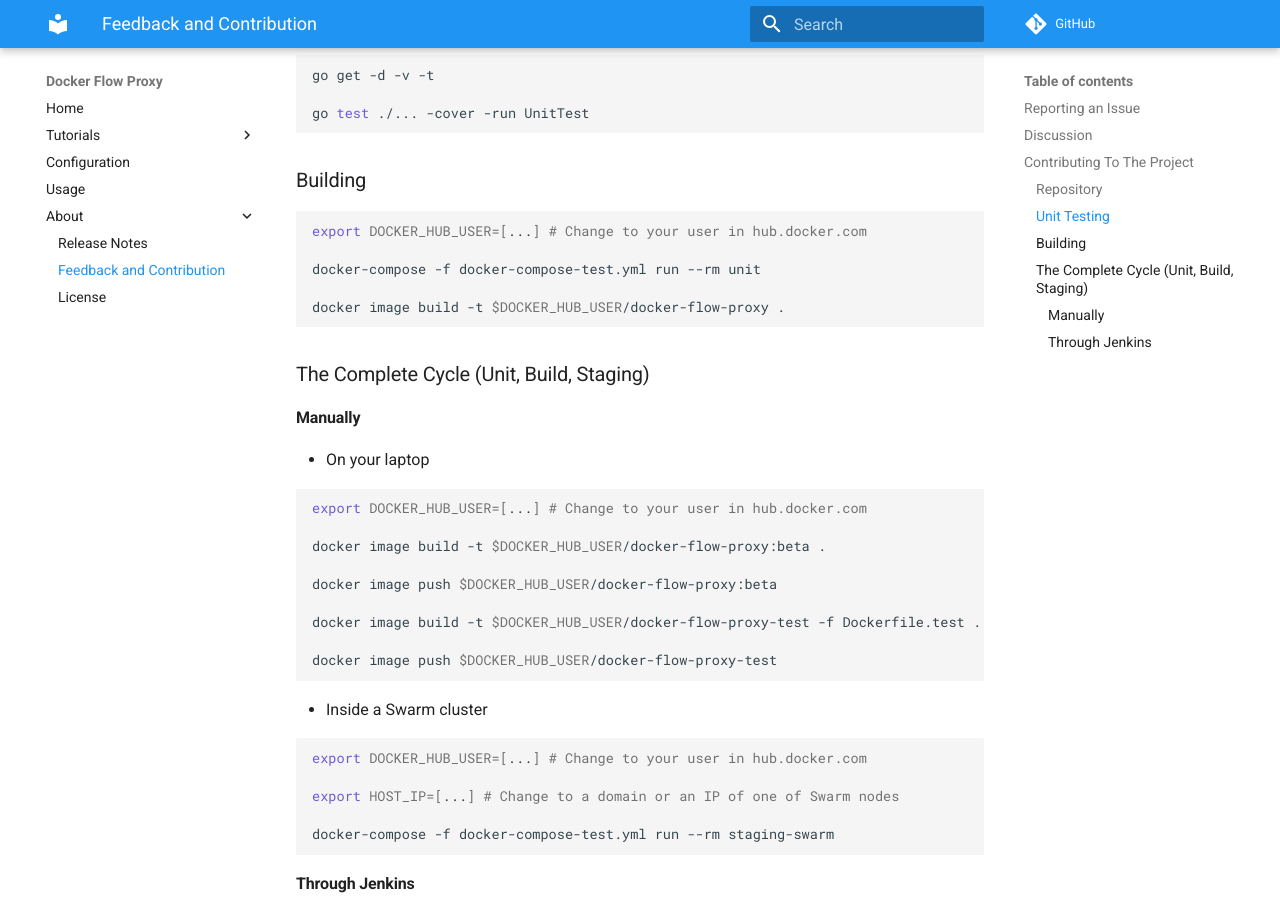
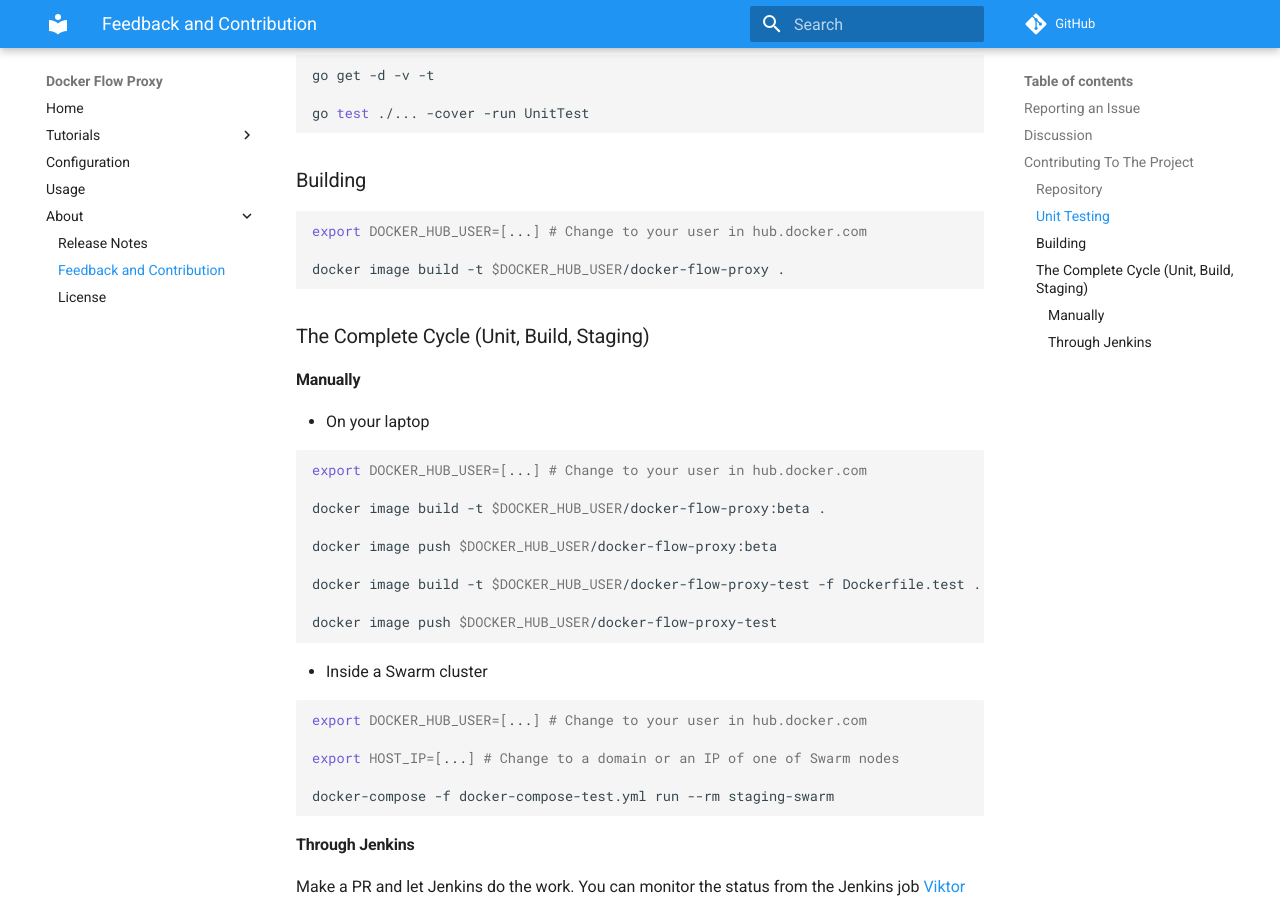
Before and after one commit to docker-flow/docker-flow-proxy, an MkDocs documentation site: the page built from docs/feedback-and-contribution.md, in a window 1280 px wide and 900 px high, scrolled down 1187 px. Built offline with MkDocs 1.6.1 and Material for MkDocs 9.7.7, drawn with Linux system fonts in a browser that asks for light colours; comment, search, counter and statistics services are not loaded; old or Windows-style settings are respelled for this version of MkDocs.

Commit message:
Removed compose tests

````diff
--- a/docs/feedback-and-contribution.md
+++ b/docs/feedback-and-contribution.md
@@ -43,8 +43,6 @@ go test ./... -cover -run UnitTest
 ```bash
 export DOCKER_HUB_USER=[...] # Change to your user in hub.docker.com
 
-docker-compose -f docker-compose-test.yml run --rm unit
-
 docker image build -t $DOCKER_HUB_USER/docker-flow-proxy .
 ```
 
````
